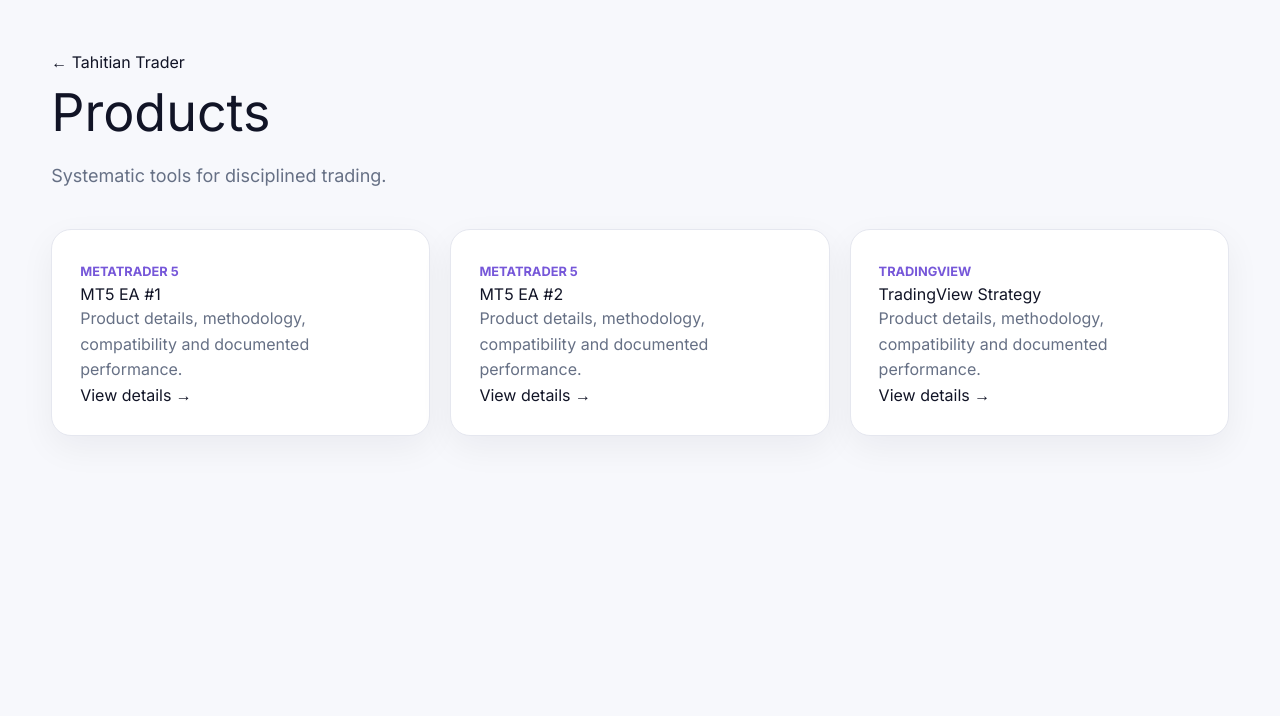
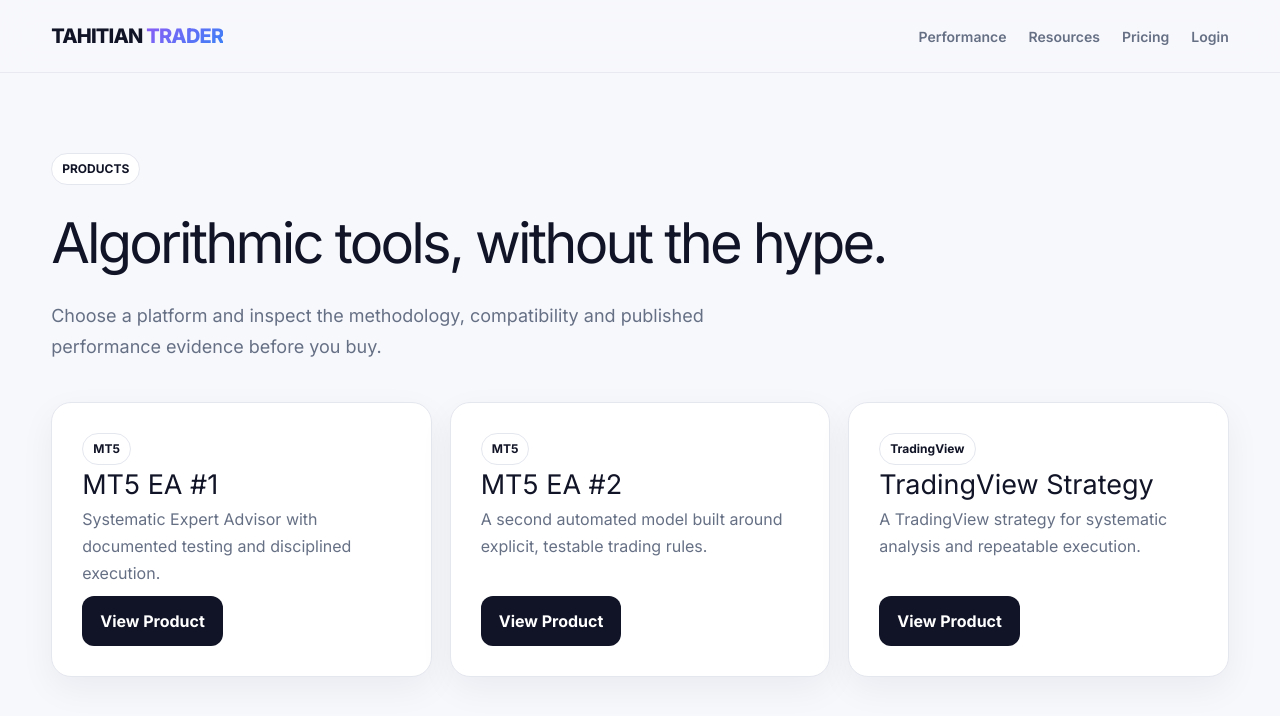
Before and after one commit to frg-rahiti/trading, a Next.js app: page /products in a window 1280 px wide. Shown: the top 716 px of the page. Built offline with nearby package versions, Linux system fonts and the light colour scheme.

Commit message:
Build products catalog

```diff
--- a/app/products/page.tsx
+++ b/app/products/page.tsx
@@ -1,3 +1,3 @@
 import Link from 'next/link';
-const products=[['MT5 EA #1','MetaTrader 5','mt5-ea-1'],['MT5 EA #2','MetaTrader 5','mt5-ea-2'],['TradingView Strategy','TradingView','tradingview-strategy']];
-export default function Products(){return <main className="container" style={{padding:'50px 0'}}><Link href="/">← Tahitian Trader</Link><h1 style={{fontSize:52,marginBottom:10}}>Products</h1><p style={{color:'#667085',fontSize:18}}>Systematic tools for disciplined trading.</p><div style={{display:'grid',gridTemplateColumns:'repeat(auto-fit,minmax(280px,1fr))',gap:20,marginTop:40}}>{products.map(([n,t,s])=><article className="card" style={{padding:28}} key={s}><small style={{fontWeight:700,color:'#7657d9'}}>{t.toUpperCase()}</small><h2>{n}</h2><p style={{color:'#667085',lineHeight:1.6}}>Product details, methodology, compatibility and documented performance.</p><Link href={'/products/'+s}>View details →</Link></article>)}</div></main>}
+const products=[['MT5 EA #1','MT5','Systematic Expert Advisor with documented testing and disciplined execution.','mt5-ea-1'],['MT5 EA #2','MT5','A second automated model built around explicit, testable trading rules.','mt5-ea-2'],['TradingView Strategy','TradingView','A TradingView strategy for systematic analysis and repeatable execution.','tradingview-strategy']];
+export default function Products(){return <><header className="site-header"><div className="container" style={{height:72,display:'flex',alignItems:'center',justifyContent:'space-between'}}><Link className="brand" href="/">TAHITIAN <span className="gradient">TRADER</span></Link><nav className="nav"><Link href="/performance">Performance</Link><Link href="/resources">Resources</Link><Link href="/pricing">Pricing</Link><Link href="/login">Login</Link></nav></div></header><main className="container section"><span className="pill">PRODUCTS</span><h1 style={{fontSize:56,letterSpacing:'-.05em',margin:'16px 0'}}>Algorithmic tools, without the hype.</h1><p className="muted" style={{maxWidth:700,fontSize:18,lineHeight:1.7}}>Choose a platform and inspect the methodology, compatibility and published performance evidence before you buy.</p><div className="grid" style={{gridTemplateColumns:'repeat(auto-fit,minmax(280px,1fr))',marginTop:40}}>{products.map(([name,platform,desc,slug])=><article className="card" style={{padding:30}} key={slug}><span className="pill">{platform}</span><h2 style={{fontSize:27}}>{name}</h2><p className="muted" style={{lineHeight:1.7,minHeight:90}}>{desc}</p><Link className="btn btn-primary" href={'/products/'+slug}>View Product</Link></article>)}</div></main></>}
```
